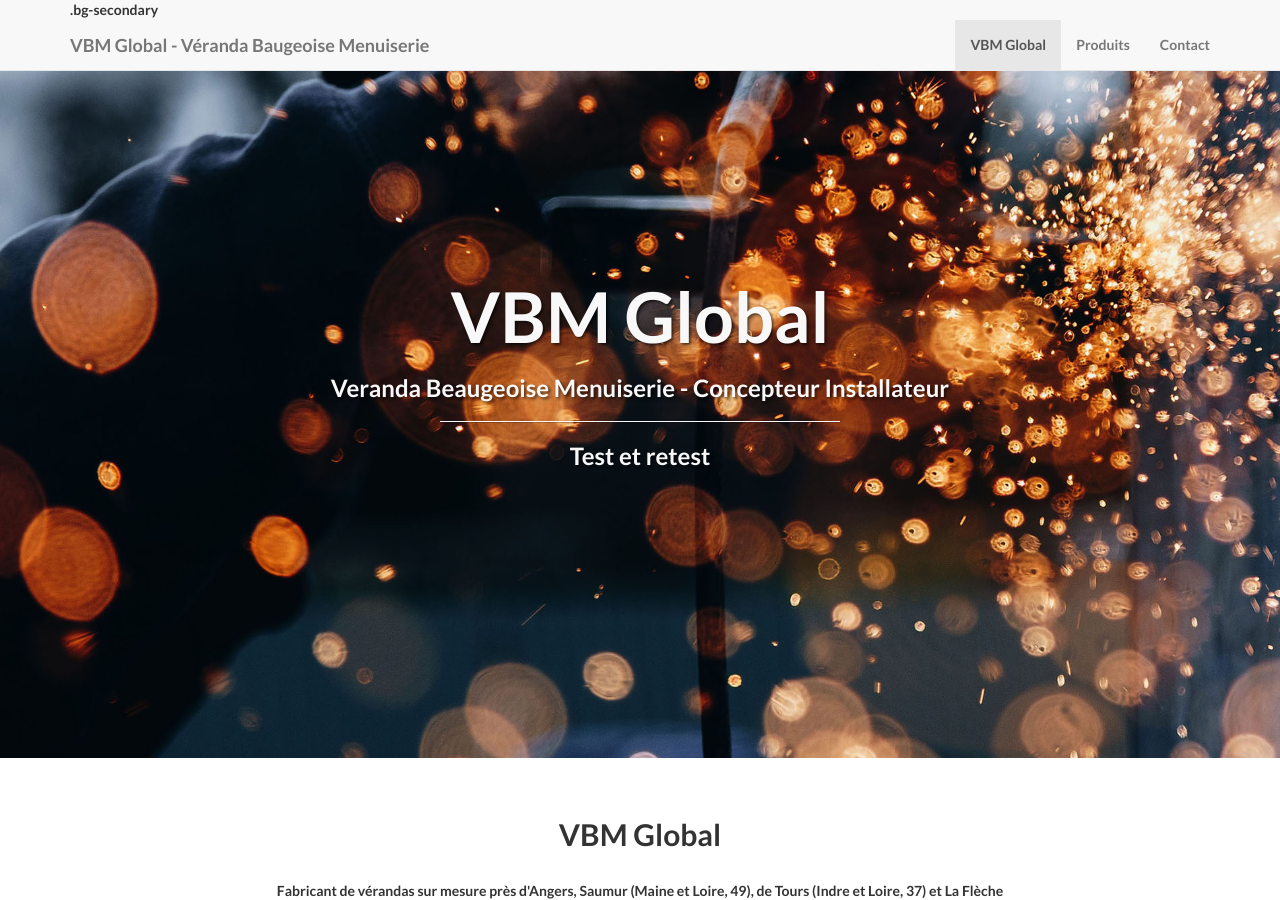
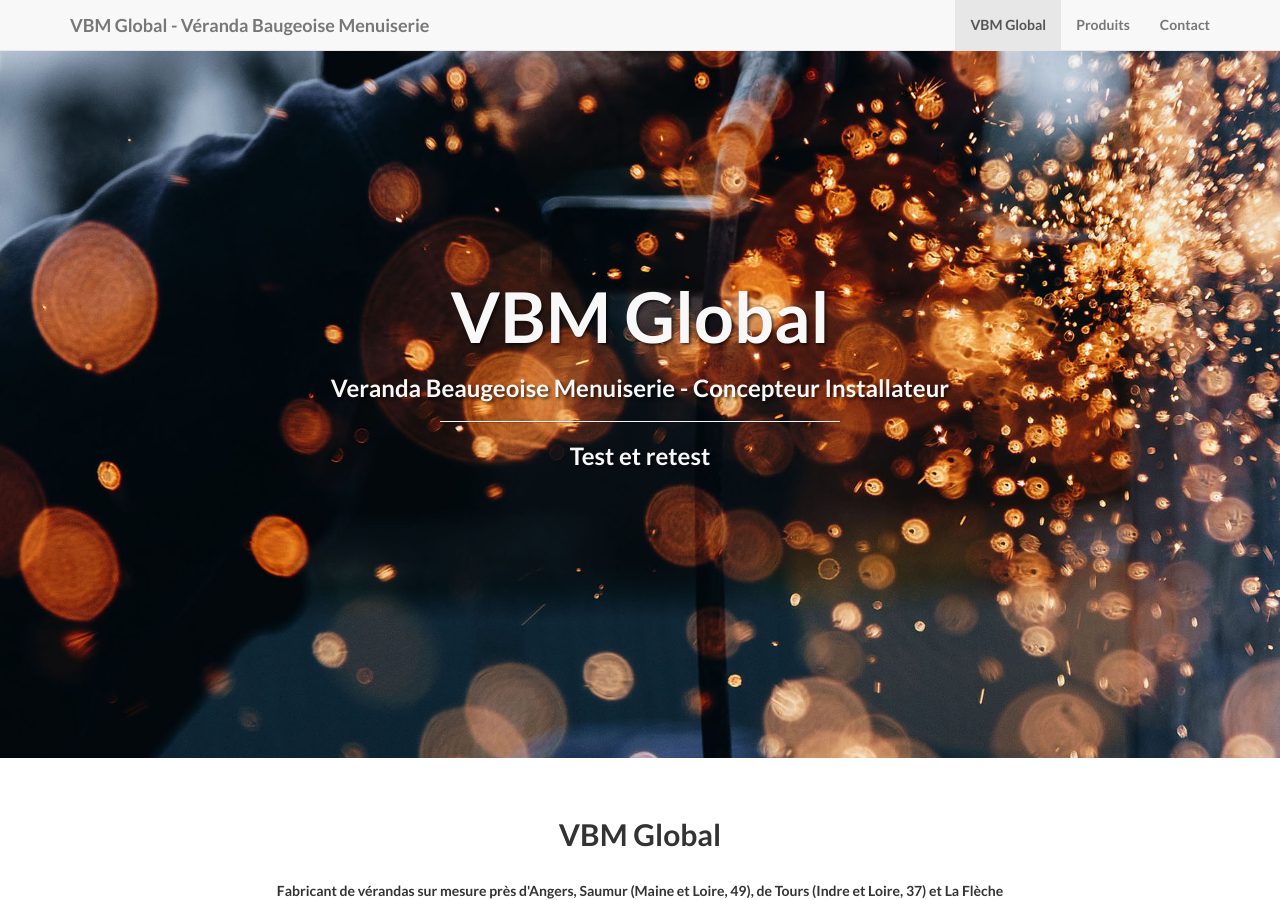
Before and after one commit to juanitito/vbm-landing, a Jekyll site: the page built from index.html, in a window 1280 px wide and 900 px high. Built offline with Jekyll 4.4.1, drawn with Linux system fonts in a browser that asks for light colours; nearby versions of some CDN libraries; library files that are not in the unit come from our copies.

Commit message:
Update header.html

```diff
--- a/_includes/header.html
+++ b/_includes/header.html
@@ -2,7 +2,6 @@
 <nav class="navbar navbar-default navbar-fixed-top" role="navigation">
     <div class="container">
         <!-- Brand and toggle get grouped for better mobile display -->
-        <div class="p-3 mb-2 bg-secondary text-white">.bg-secondary</div>
         <div class="navbar-header page-scroll">
             <button type="button" class="navbar-toggle" data-toggle="collapse" data-target="#bs-example-navbar-collapse-1">
                 <span class="sr-only">Toggle navigation</span>
```
